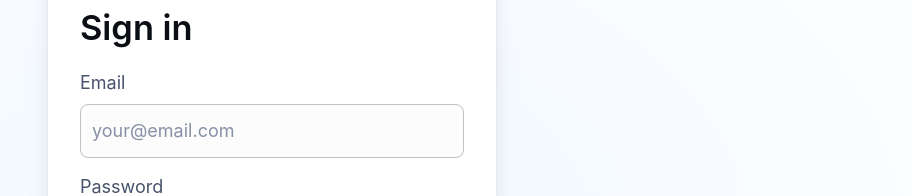
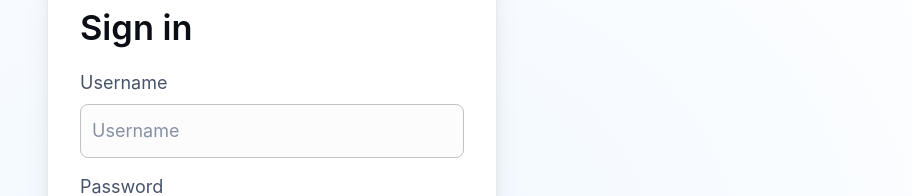
Before and after one commit to tmikov99/story-ui, a React (Vite) app: page /signIn in a window 1280 px wide. Shown: the part 168-364 px from the top of the page, without its empty margins (368-1280 px from the left). Built offline with nearby package versions, Linux system fonts and the light colour scheme; no server answers.

Commit message:
Rename sign in field

```diff
--- a/src/components/user/SignIn.tsx
+++ b/src/components/user/SignIn.tsx
@@ -153,14 +153,14 @@
           }}
         >
           <FormControl>
-            <FormLabel htmlFor="email">Email</FormLabel>
+            <FormLabel htmlFor="email">Username</FormLabel>
             <TextField
               error={emailError}
               helperText={emailErrorMessage}
               id="email"
-              type="email"
+              // type="email"
               name="email"
-              placeholder="your@email.com"
+              placeholder="Username"
               autoComplete="email"
               autoFocus
               required
```
